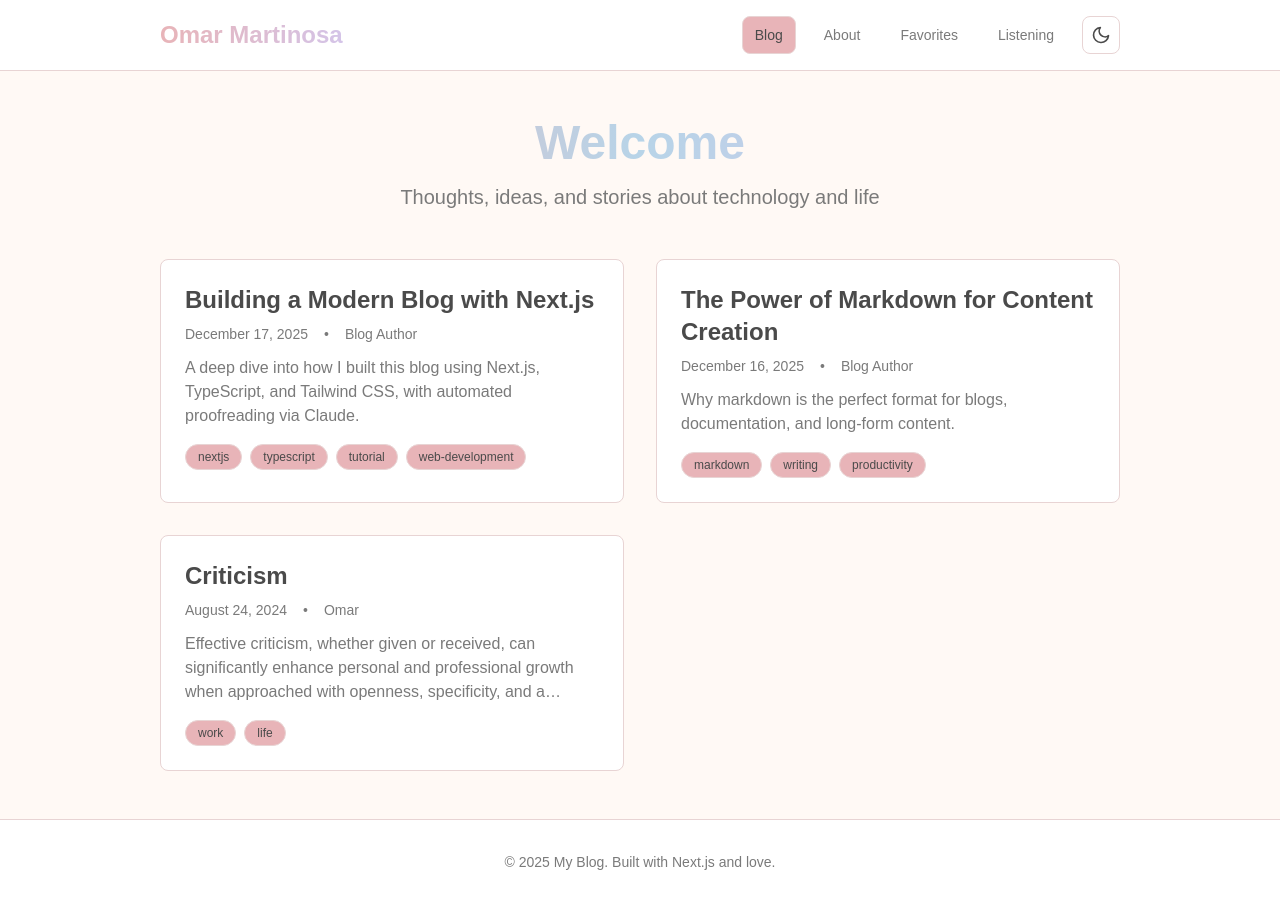
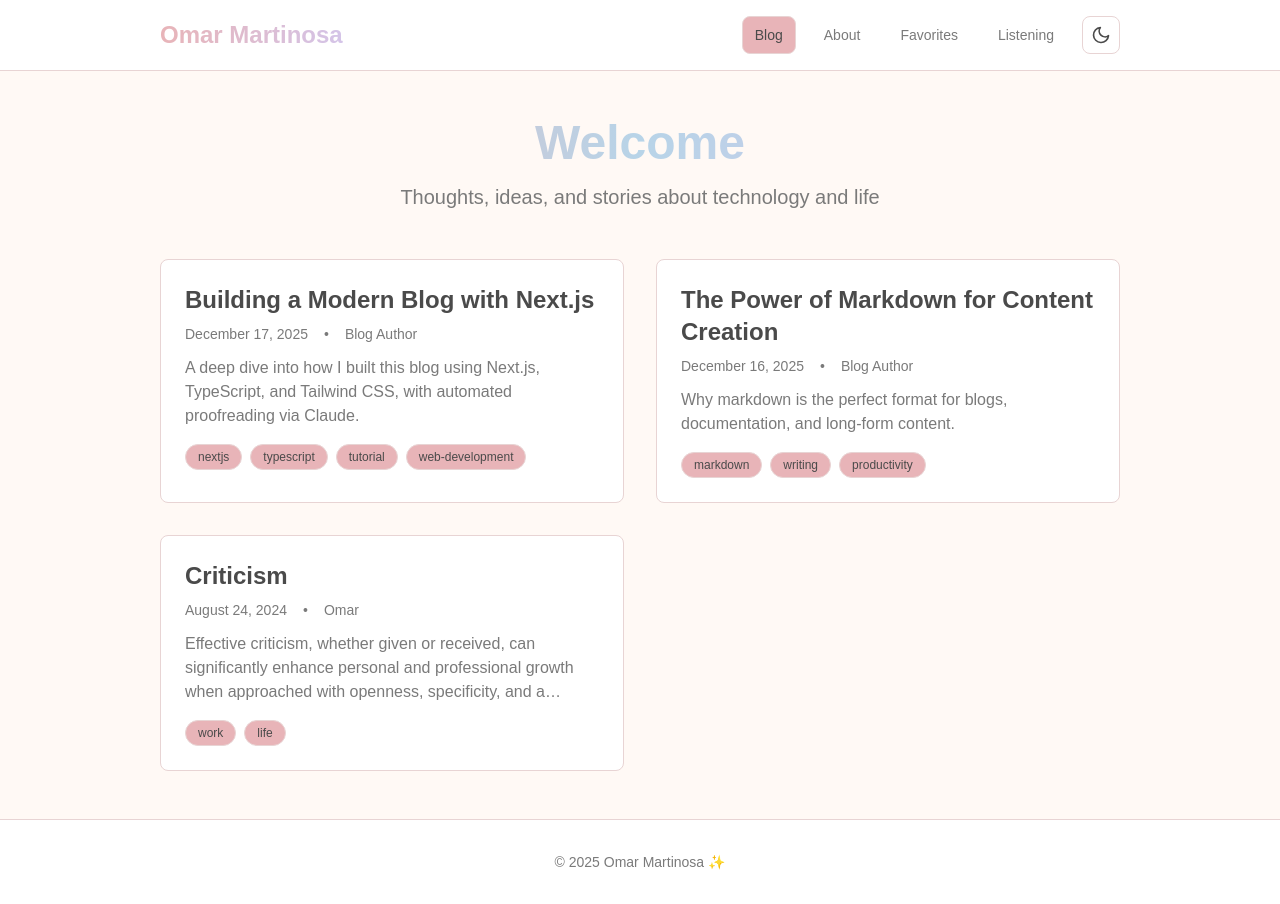
Before and after one commit to Omar12/blog_2026, a Next.js app: page / in a window 1280 px wide. Built offline with nearby package versions, Linux system fonts and the light colour scheme; a web font is replaced by a local one.

Commit message:
changing instances of My Blog

```diff
--- a/src/app/blog/[slug]/page.tsx
+++ b/src/app/blog/[slug]/page.tsx
@@ -4,6 +4,7 @@ import { markdownToHtml } from '@/lib/markdown';
 import DateFormatter from '@/components/DateFormatter';
 import MarkdownContent from '@/components/MarkdownContent';
 import Link from 'next/link';
+import { SITE_CONFIG } from '@/constants/site';
 
 export async function generateStaticParams() {
   const slugs = getAllPostSlugs();
@@ -25,7 +26,7 @@ export async function generateMetadata({
   }
 
   return {
-    title: `${post.title} | My Blog`,
+    title: `${post.title} | ${SITE_CONFIG.name}`,
     description: post.excerpt,
   };
 }
--- a/src/components/Footer.tsx
+++ b/src/components/Footer.tsx
@@ -1,11 +1,12 @@
+import { SITE_CONFIG } from "@/constants/site";
+
 export default function Footer() {
   return (
     <footer className="border-t border-[var(--border)] bg-[var(--surface)] mt-auto">
       <div className="max-w-5xl mx-auto px-4 sm:px-6 lg:px-8 py-8">
         <div className="text-center text-[var(--text-secondary)] text-sm">
           <p>
-            &copy; {new Date().getFullYear()} My Blog. Built with Next.js and
-            love.
+            &copy; {new Date().getFullYear()} {SITE_CONFIG.name} ✨
           </p>
         </div>
       </div>
```
Also changed, not shown: 1 other file (tests, documents, lock files or other folders).
